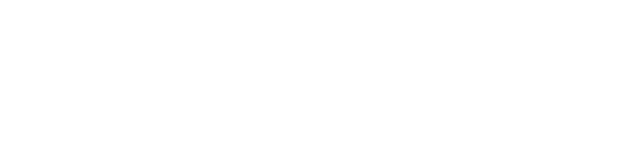
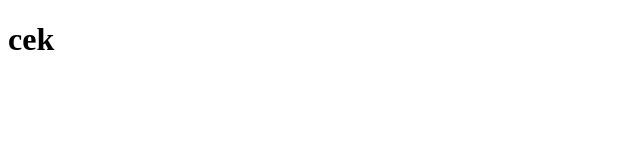
Before and after one commit to dhanytom1922/git-remote-local, a plain HTML site: page index.html in a window 1280 px wide. Shown: the full height of the page, 0-640 px from the left. Drawn offline with Linux system fonts and the light colour scheme.

Commit message:
menambah h1

```diff
--- a/index.html
+++ b/index.html
@@ -6,6 +6,6 @@
   <title>Document</title>
 </head>
 <body>
-
+  <h1>cek</h1>
 </body>
 </html>
```
